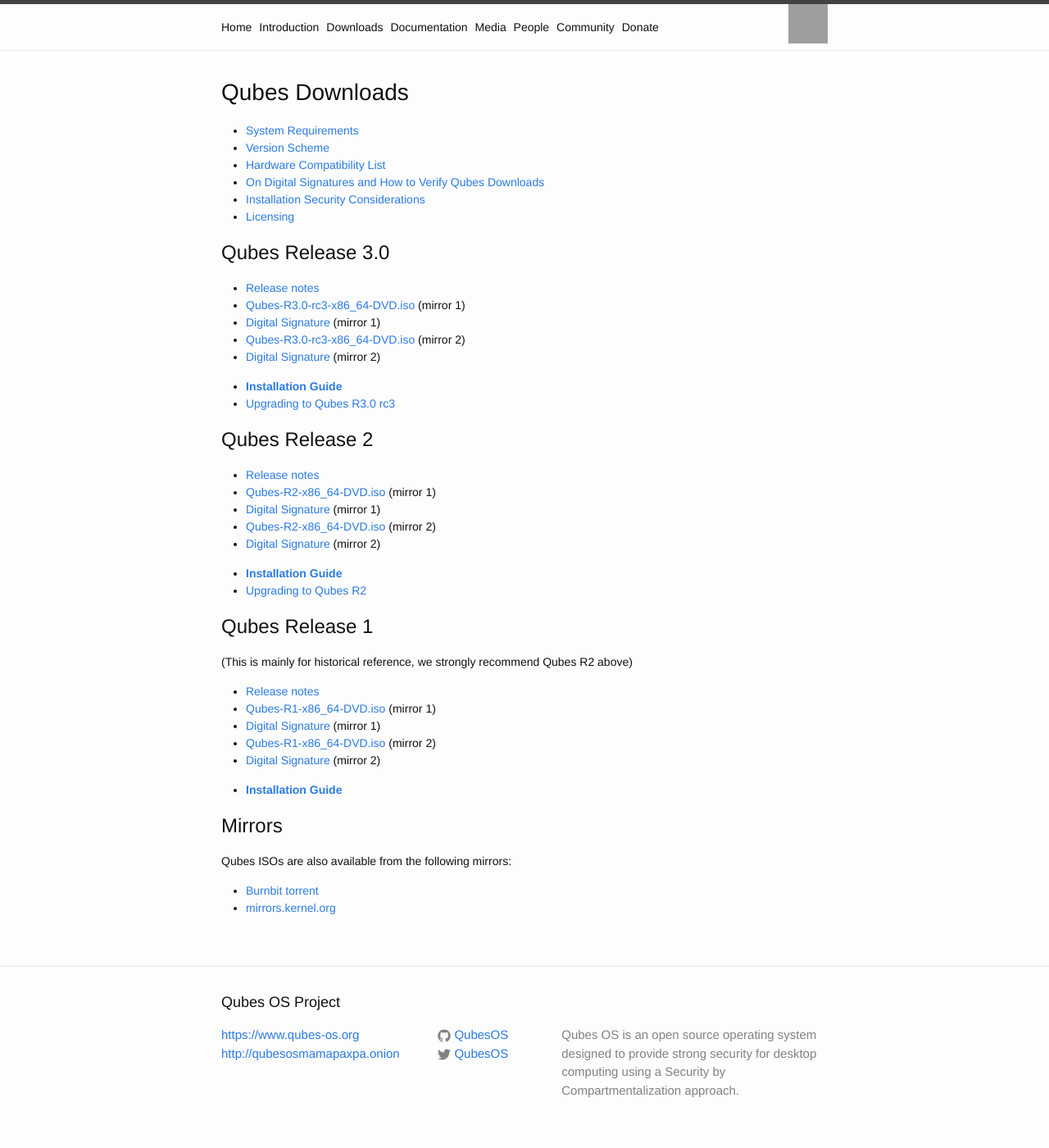
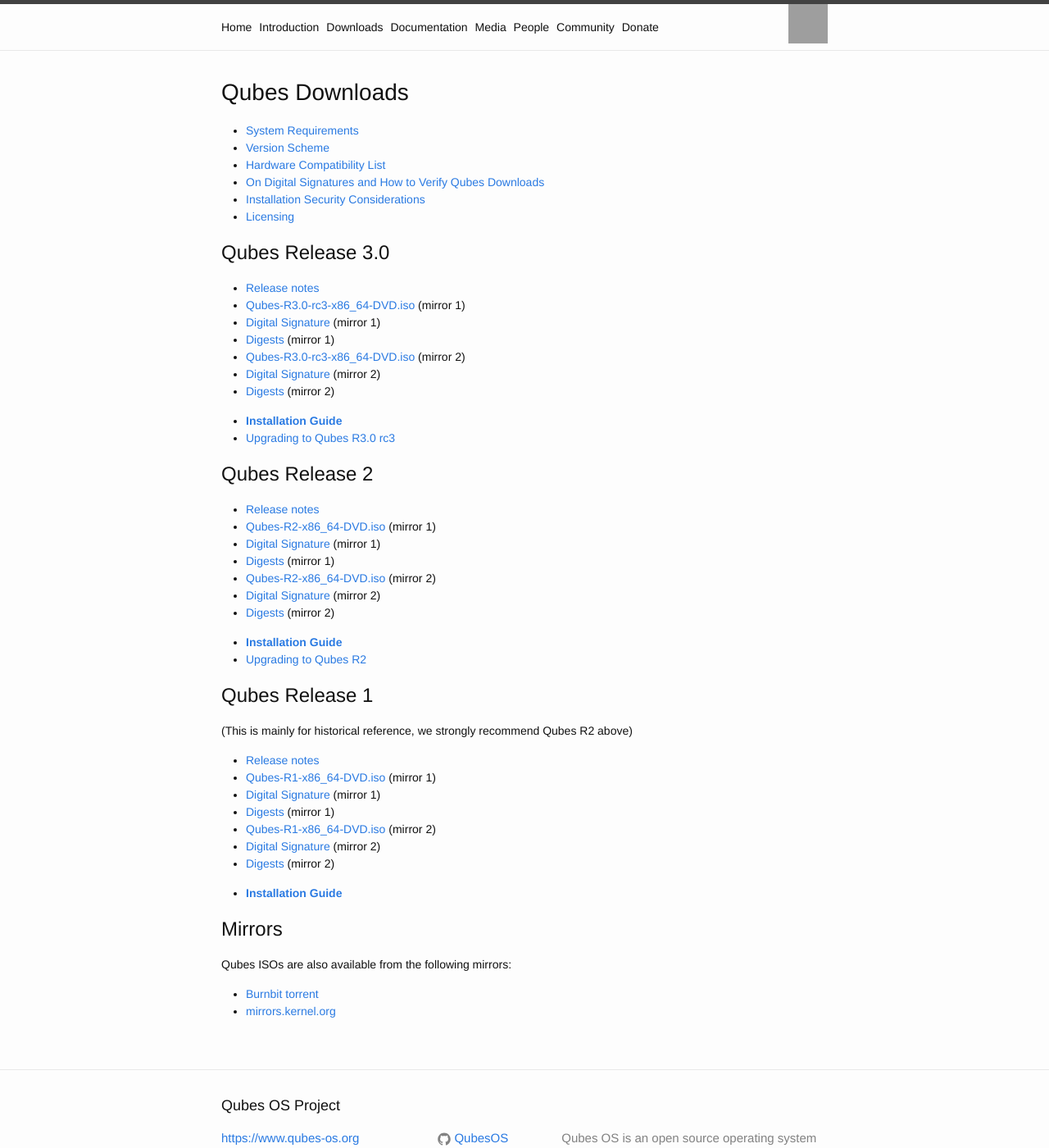
Before and after one commit to QubesOS/qubesos.github.io, a Jekyll site: the page built from pages/downloads.md, in a window 1280 px wide and 1400 px high. Shown: the whole window at 82% size. Built offline with Jekyll 4.4.1, drawn with Linux system fonts in a browser that asks for light colours; grey boxes are pictures that could not be loaded.

Commit message:
Add links to digests

```diff
--- a/pages/downloads.md
+++ b/pages/downloads.md
@@ -23,8 +23,10 @@ Qubes Release 3.0
 -   [Release notes](/doc/releases/3.0/release-notes/)
 -   [Qubes-R3.0-rc3-x86\_64-DVD.iso](https://mirrors.kernel.org/qubes/iso/Qubes-R3.0-rc3-x86_64-DVD.iso) (mirror 1)
 -   [Digital Signature](https://mirrors.kernel.org/qubes/iso/Qubes-R3.0-rc3-x86_64-DVD.iso.asc) (mirror 1)
+-   [Digests](https://mirrors.kernel.org/qubes/iso/Qubes-R3.0-rc3-x86_64-DVD.iso.DIGESTS) (mirror 1)
 -   [Qubes-R3.0-rc3-x86\_64-DVD.iso](https://ftp.qubes-os.org/iso/Qubes-R3.0-rc3-x86_64-DVD.iso) (mirror 2)
 -   [Digital Signature](https://ftp.qubes-os.org/iso/Qubes-R3.0-rc3-x86_64-DVD.iso.asc) (mirror 2)
+-   [Digests](https://ftp.qubes-os.org/iso/Qubes-R3.0-rc3-x86_64-DVD.iso.DIGESTS) (mirror 2)
 
 -   **[Installation Guide](/doc/InstallationGuide/)**
 -   [Upgrading to Qubes R3.0 rc3](/doc/releases/3.0/release-notes/#upgrading)
@@ -35,8 +37,10 @@ Qubes Release 2
 -   [Release notes](/doc/releases/2.0/release-notes/)
 -   [Qubes-R2-x86\_64-DVD.iso](https://mirrors.kernel.org/qubes/iso/Qubes-R2-x86_64-DVD.iso) (mirror 1)
 -   [Digital Signature](https://mirrors.kernel.org/qubes/iso/Qubes-R2-x86_64-DVD.iso.asc) (mirror 1)
+-   [Digests](https://mirrors.kernel.org/qubes/iso/Qubes-R2-x86_64-DVD.iso.DIGESTS) (mirror 1)
 -   [Qubes-R2-x86\_64-DVD.iso](https://ftp.qubes-os.org/iso/Qubes-R2-x86_64-DVD.iso) (mirror 2)
 -   [Digital Signature](https://ftp.qubes-os.org/iso/Qubes-R2-x86_64-DVD.iso.asc) (mirror 2)
+-   [Digests](https://ftp.qubes-os.org/iso/Qubes-R2-x86_64-DVD.iso.DIGESTS) (mirror 2)
 
 -   **[Installation Guide](/doc/InstallationGuide/)**
 -   [Upgrading to Qubes R2](/doc/releases/2.0/release-notes/#upgrading)
@@ -49,8 +53,10 @@ Qubes Release 1
 -   [Release notes](/doc/releases/1.0/release-notes/)
 -   [Qubes-R1-x86\_64-DVD.iso](https://mirrors.kernel.org/qubes/iso/Qubes-R1-x86_64-DVD.iso) (mirror 1)
 -   [Digital Signature](https://mirrors.kernel.org/qubes/iso/Qubes-R1-x86_64-DVD.iso.asc) (mirror 1)
+-   [Digests](https://mirrors.kernel.org/qubes/iso/Qubes-R1-x86_64-DVD.iso.DIGESTS) (mirror 1)
 -   [Qubes-R1-x86\_64-DVD.iso](https://ftp.qubes-os.org/iso/Qubes-R1-x86_64-DVD.iso) (mirror 2)
 -   [Digital Signature](https://ftp.qubes-os.org/iso/Qubes-R1-x86_64-DVD.iso.asc) (mirror 2)
+-   [Digests](https://ftp.qubes-os.org/iso/Qubes-R1-x86_64-DVD.iso.DIGESTS) (mirror 2)
 
 -   **[Installation Guide](/doc/InstallationGuide/)**
 
```
